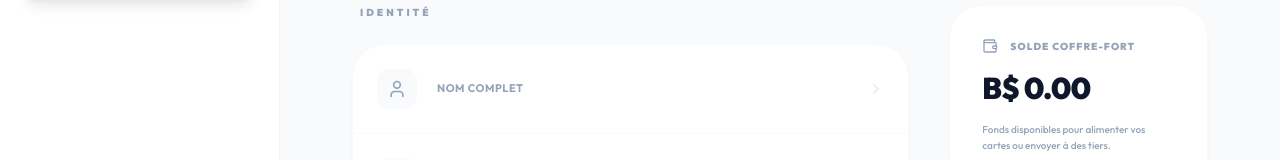
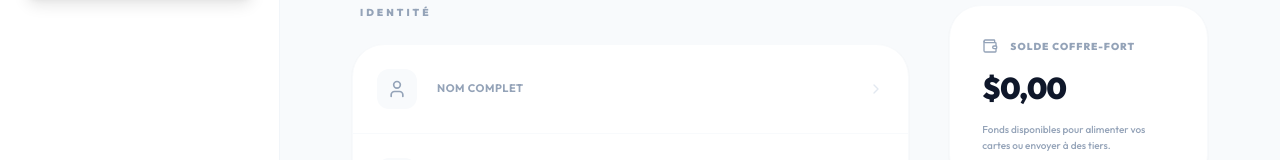
Before and after one commit to 7Bhil/wallet-next, a Next.js app: page /dashboard/profile in a window 1280 px wide. Shown: the part 429-589 px from the top of the page. Built offline with nearby package versions, Linux system fonts and the light colour scheme.

Commit message:
fix: localized wallet balance in Profile page

```diff
--- a/app/dashboard/profile/page.tsx
+++ b/app/dashboard/profile/page.tsx
@@ -15,7 +15,7 @@ import {
 import { motion } from "framer-motion";
 import { useAuth } from "@/context/AuthContext";
 import axios from "axios";
-import { CURRENCY_SYMBOLS, formatBSD } from "@/utils/currency";
+import { CURRENCY_SYMBOLS, formatLocal } from "@/utils/currency";
 
 interface ProfileItem {
   label: string;
@@ -138,7 +138,9 @@ export default function Profile() {
                   <Wallet className="w-4 h-4" />
                   <h4 className="text-[10px] font-black uppercase tracking-widest">Solde Coffre-Fort</h4>
               </div>
-              <p className="text-3xl font-black text-slate-900 tracking-tight">{formatBSD(user?.balance || 0)}</p>
+              <p className="text-3xl font-black text-slate-900 tracking-tight">
+                {formatLocal(user?.balance || 0, user?.currency || 'USD')}
+              </p>
               <p className="text-[10px] text-slate-400 font-medium leading-relaxed">
                 Fonds disponibles pour alimenter vos cartes ou envoyer à des tiers.
               </p>
```
